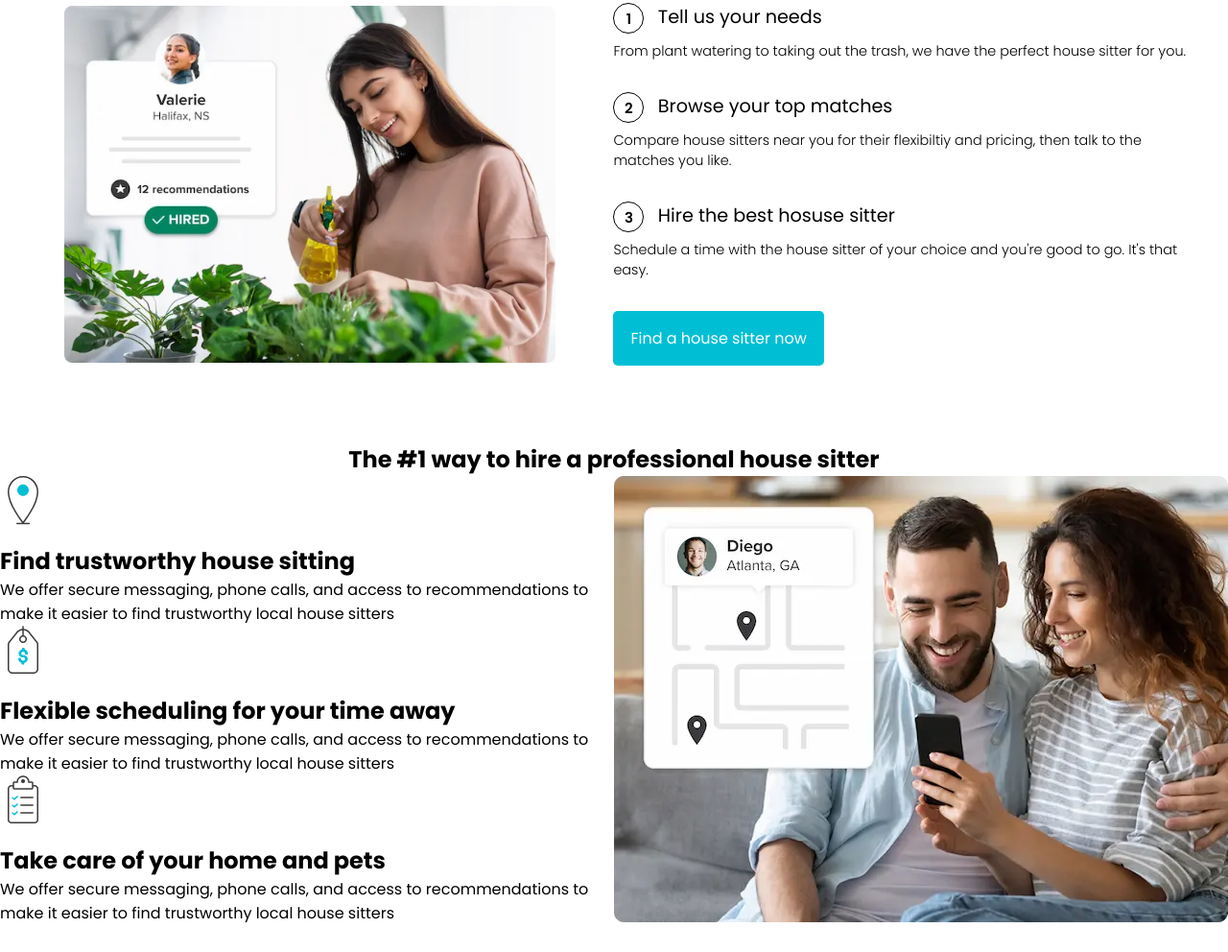
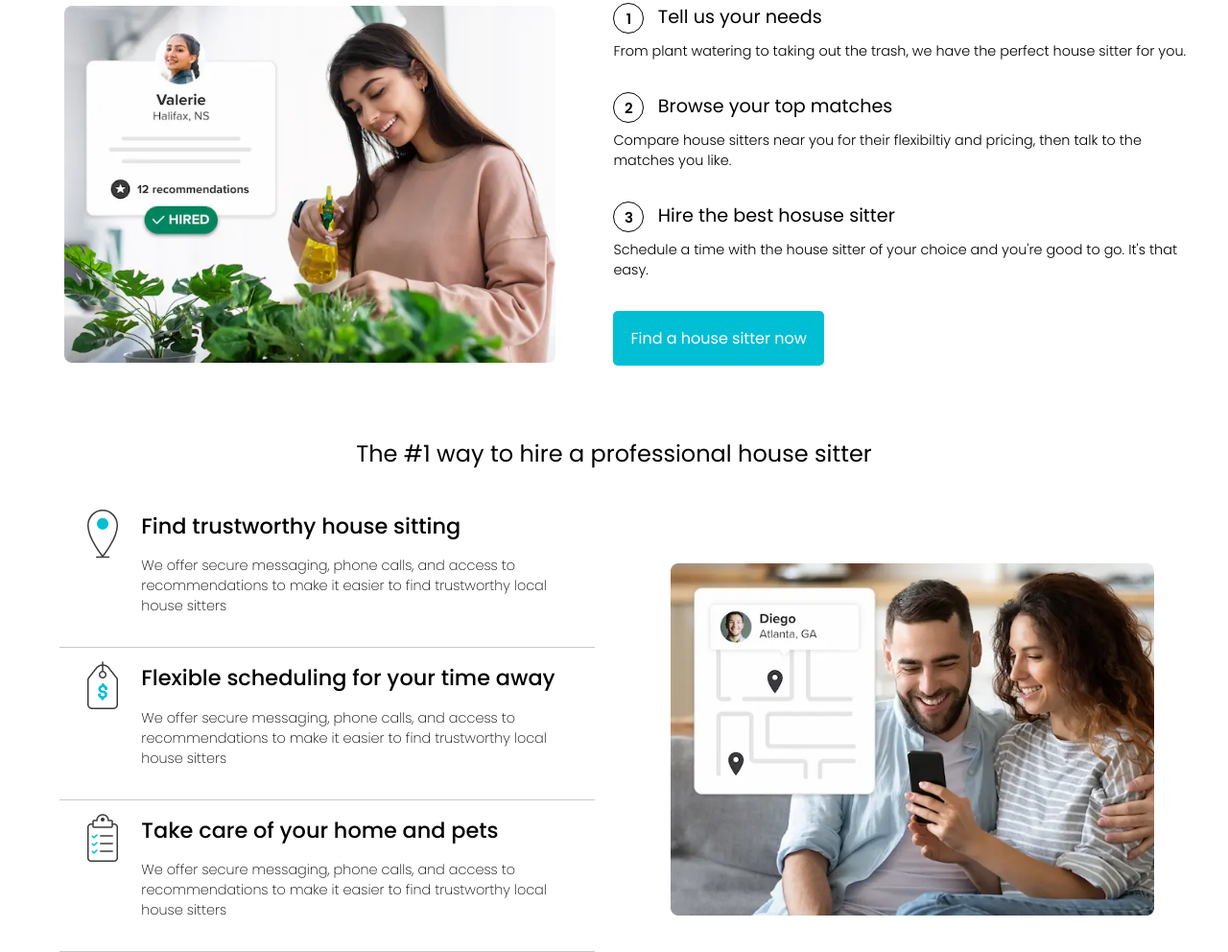
Before and after one commit to davistheweb/housesitter-app, a plain HTML site: page index.html in a window 1280 px wide. Shown: the part 640-1632 px from the top of the page at 96% size. Before the commit the page ends 1608 px from the top, so only its background shows below. Drawn offline with nearby package versions, Linux system fonts and the light colour scheme.

Commit message:
done offer section

```diff
--- a/assets/css/main.css
+++ b/assets/css/main.css
@@ -8,6 +8,7 @@
     --background-color-white:#fff;
     --box-shadows:  rgba(0, 0, 0, 0.24) 0px 0px 8px;
     /* Fonts(Font weight, family ) */
+    --font-most-light: 200;
     --font-lighter: 300;
     --font-light: 400;
     --font-bold: 500;
@@ -1140,7 +1141,7 @@ section {
         padding: 3% 2%;
         padding-bottom: 2rem;
         border-bottom-width: 0.1px;
-        border-bottom: 0.1px inset var(--text-color-black);
+        border-bottom: 0.1px solid #cacace;
     }
 
     .hire_pro_services {
@@ -1171,3 +1172,160 @@ section {
         font-weight: var(--font-lighter);
     }
 }
+
+@media screen and (min-width: 380px){
+    .hire_pro_title {
+        font-size: 1.5rem;
+        font-weight: var(--font-light);
+        line-height: 1;
+
+    }
+
+    .hire_pro_content {
+        flex-direction: column-reverse;
+        gap: 2rem;
+        -webkit-box-align: center;
+        align-items: center;
+
+    }
+
+    .hire_pro_right-content {
+        display: flex;
+        justify-content: center;
+        margin-top: 4rem;
+    }
+
+    .hire_pro_right {
+        padding: auto;
+        display: flex;
+        justify-content: center;
+    }
+
+    .hire_pro_right img {
+        width:90%;
+
+    }
+
+    .hire_pro_left-content {
+
+        display: flex;
+        flex-direction: column;
+        align-items: center;
+        justify-content: center;
+        -webkit-box-pack: center;
+        -webkit-box-align: center;
+        padding: 0px;
+    }
+
+    .hire_pro_left {
+        position: relative;
+        width: 70%;
+        display: flex;
+        align-items: center;
+        justify-content: center;
+        -webkit-box-pack: center;
+        -webkit-box-align: center;
+        padding:2% 3%;
+        padding-bottom: 2rem;
+        border-bottom-width: 0.1px;
+        border-bottom: 0.1px solid #cacace;
+    }
+
+    .hire_pro_services {
+        display: grid;
+
+    }
+
+     .hire_pro_sec {
+        display: flex;
+        gap: 1rem;
+     }
+
+    .heading_service {
+        display: grid;
+        gap: .9rem;
+    }
+
+
+
+    .hire_pro_content-title {
+        font-weight: var(--font-light);
+        font-size:1rem;
+    }
+
+
+    .hire_pro_content-subtitle {
+        font-size: .85rem;
+        font-weight: var(--font-lighter);
+    }
+}
+
+@media screen and (min-width :480px){
+    .hire_pro_right img {
+        width:65%;
+
+    }
+}
+@media screen and (min-width :600px){
+    .hire_pro_right img {
+        width:50%;
+
+    }
+
+    .hire_pro_left {
+        width: 80%;
+    }
+}
+@media screen and (min-width :767px){
+    .hire_pro_right img {
+        width:45%;
+
+    }
+}
+
+@media screen and (min-width: 1023px){
+    .hire_professional_section {
+        padding: 0 2%;
+    }
+    .hire_pro_content {
+        flex-direction: row;
+        gap: 0;
+        padding: 0 3%;
+    }
+
+    .hire_pro_right img {
+        width:110%;
+
+    }
+
+    .hire_pro_left-content {
+        position: relative;
+        margin-top: 2rem;
+        justify-content: start;
+        align-items: start;
+        -webkit-box-pack: start;
+        -webkit-box-align: start;
+        padding:0 !important;
+    }
+
+    .hire_pro_right {
+        justify-content: start;
+        transform: translateX(-60px);
+        padding: 0;
+        margin-top: 0;
+    }
+
+    .hire_pro_left {
+        width: 80%;
+    }
+
+    .hire_pro_content-title {
+        font-size: 1.4rem;
+        font-weight: var(--font-bold);
+    }
+    .hire_pro_content-subtitle {
+        font-size: 0.9rem;
+        font-weight: var(--font-most-light);
+    }
+
+}
```
Also changed, not shown: assets/js/main.js (+18 -0 lines), assets/js/clickevent.js (line endings or trailing spaces).
